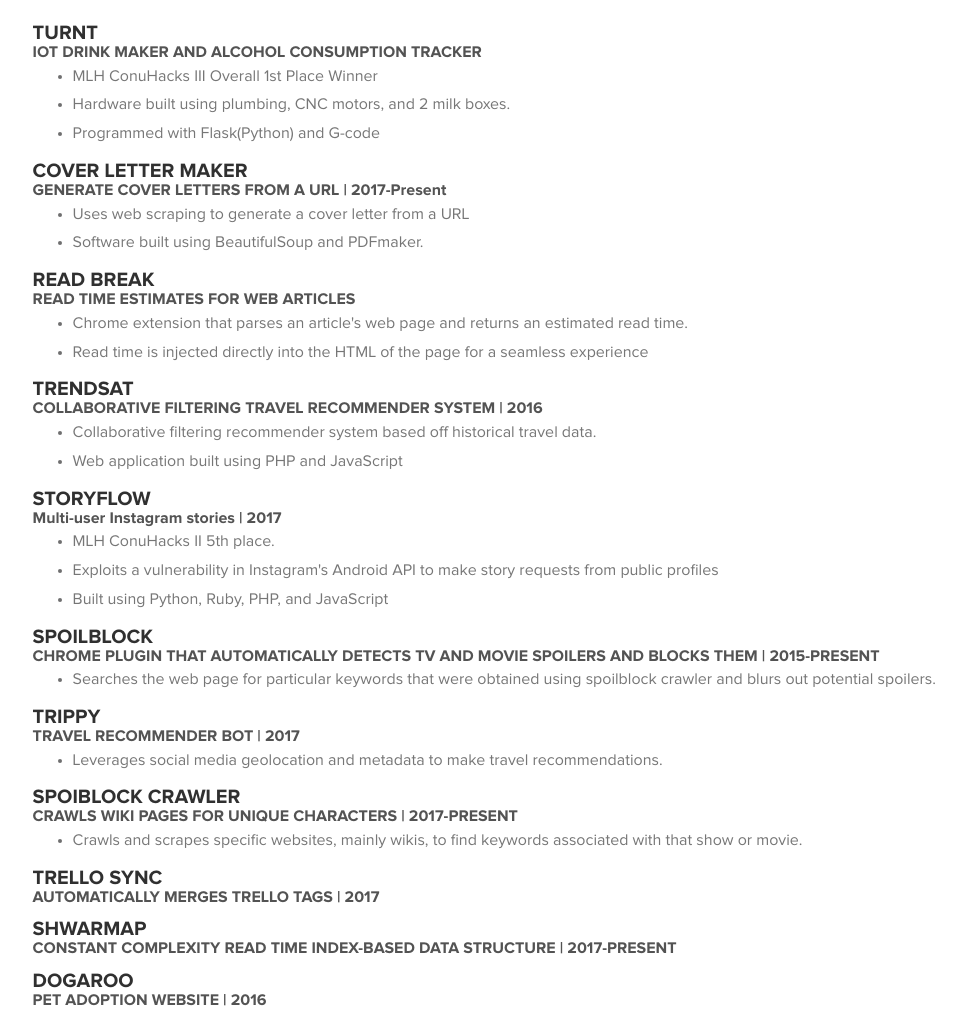
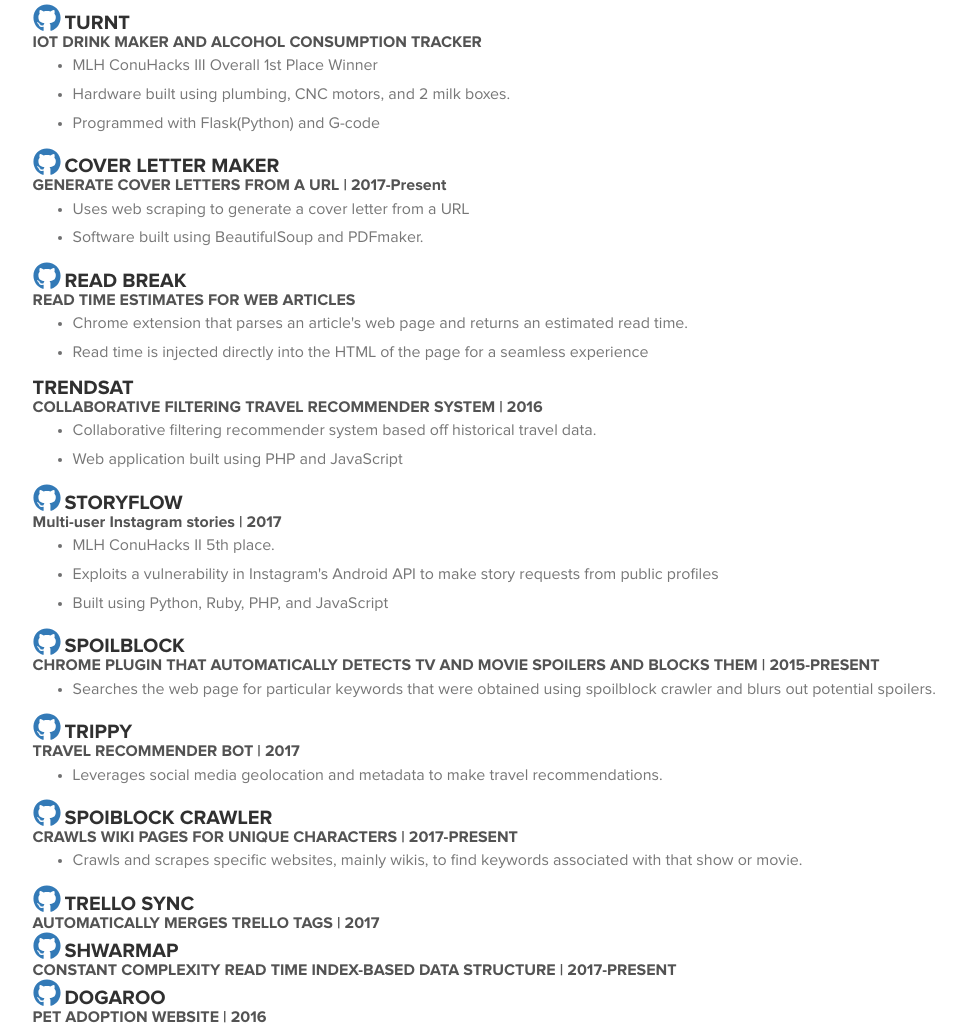
Before and after one commit to izconcept/izconcept.github.io, a plain HTML site: page index.html in a window 1280 px wide. Shown: the part 2070-3100 px from the top of the page, without its empty margins (121-1087 px from the left). Drawn offline with nearby package versions, Linux system fonts and the light colour scheme.

Commit message:
added github links + fixed css formatting

```diff
--- a/CSS/style.css
+++ b/CSS/style.css
@@ -17,6 +17,7 @@ body {
     font-size: 20px;
     font-family: nova-bold;
     margin-top: 12px;
+    display: inline;
 }
 .text-lead3 {
     color: rgba(26,26,26,.75);
--- a/index.html
+++ b/index.html
@@ -9,8 +9,8 @@
         <script src="https://code.jquery.com/jquery-3.1.1.min.js" integrity="sha256-hVVnYaiADRTO2PzUGmuLJr8BLUSjGIZsDYGmIJLv2b8=" crossorigin="anonymous"></script>
         <link rel="stylesheet" href="https://maxcdn.bootstrapcdn.com/bootstrap/3.3.7/css/bootstrap.min.css" integrity="sha384-BVYiiSIFeK1dGmJRAkycuHAHRg32OmUcww7on3RYdg4Va+PmSTsz/K68vbdEjh4u" crossorigin="anonymous">
         <script src="https://maxcdn.bootstrapcdn.com/bootstrap/3.3.7/js/bootstrap.min.js" integrity="sha384-Tc5IQib027qvyjSMfHjOMaLkfuWVxZxUPnCJA7l2mCWNIpG9mGCD8wGNIcPD7Txa" crossorigin="anonymous"></script>
-        <script src="https://use.fontawesome.com/47183d5423.js"></script>
-        <!--<script src="dependencies/parallax.min.js"></script>-->
+        <script defer src="https://use.fontawesome.com/releases/v5.0.6/js/all.js"></script>
+
         <link rel="stylesheet"href="dependencies/animate.css">
         <link rel="stylesheet" href="CSS/style.css">
         <script src="javascript/index.js"></script>
@@ -80,6 +80,7 @@
     <div id="section-projects" class="container section">
         <h1 class="text-lead" style="text-align: center;"c>Projects</h1>
 
+        <a href="#"><i class="fab fa-github fa-2x"></i></a>
         <h1 class="text-lead2">TURNT</h1>
         <h1 class="text-lead3">IOT DRINK MAKER AND ALCOHOL CONSUMPTION TRACKER </h1>
         <ul>
@@ -88,6 +89,7 @@
             <li><p class="text-content" style="margin-bottom: 0;">Programmed with Flask(Python) and G-code</p></li>
         </ul>
 
+        <a href="#"><i class="fab fa-github fa-2x"></i></a>
         <h1 class="text-lead2">COVER LETTER MAKER</h1>
         <h1 class="text-lead3">GENERATE COVER LETTERS FROM A URL | 2017-Present</h1>
         <ul>
@@ -95,6 +97,7 @@
             <li><p class="text-content" style="margin-bottom: 0;">Software built using BeautifulSoup and PDFmaker.</p></li>
         </ul>
 
+        <a href="#"><i class="fab fa-github fa-2x"></i></a>
         <h1 class="text-lead2">READ BREAK</h1>
         <h1 class="text-lead3">READ TIME ESTIMATES FOR WEB ARTICLES</h1>
         <ul>
@@ -109,6 +112,7 @@
             <li><p class="text-content" style="margin-bottom: 0;">Web application built using PHP and JavaScript</p></li>
         </ul>
 
+        <a href="#"><i class="fab fa-github fa-2x"></i></a>
         <h1 class="text-lead2">STORYFLOW</h1>
         <h1 class="text-lead3">Multi-user Instagram stories | 2017</h1>
         <ul>
@@ -117,30 +121,36 @@
             <li><p class="text-content" style="margin-bottom: 0;">Built using Python, Ruby, PHP, and JavaScript</p></li>
         </ul>
 
+        <a href="#"><i class="fab fa-github fa-2x"></i></a>
         <h1 class="text-lead2">SPOILBLOCK</h1>
         <h1 class="text-lead3">CHROME PLUGIN THAT AUTOMATICALLY DETECTS TV AND MOVIE SPOILERS AND BLOCKS THEM | 2015-PRESENT</h1>
         <ul>
             <li><p class="text-content" style="margin-bottom: 0;">Searches the web page for particular keywords that were obtained using spoilblock crawler and blurs out potential spoilers.</p></li>
         </ul>
 
+        <a href="#"><i class="fab fa-github fa-2x"></i></a>
         <h1 class="text-lead2">TRIPPY</h1>
         <h1 class="text-lead3">TRAVEL RECOMMENDER BOT | 2017</h1>
         <ul>
             <li><p class="text-content" style="margin-bottom: 0;">Leverages social media geolocation and metadata to make travel recommendations.</p></li>
         </ul>
 
+        <a href="#"><i class="fab fa-github fa-2x"></i></a>
         <h1 class="text-lead2">SPOIBLOCK CRAWLER</h1>
         <h1 class="text-lead3">CRAWLS WIKI PAGES FOR UNIQUE CHARACTERS | 2017-PRESENT</h1>
         <ul>
             <li><p class="text-content" style="margin-bottom: 0;">Crawls and scrapes specific websites, mainly wikis, to find keywords associated with that show or movie.</p></li>
         </ul>
 
+        <a href="#"><i class="fab fa-github fa-2x"></i></a>
         <h1 class="text-lead2">TRELLO SYNC</h1>
         <h1 class="text-lead3">AUTOMATICALLY MERGES TRELLO TAGS | 2017</h1>
 
+        <a href="#"><i class="fab fa-github fa-2x"></i></a>
         <h1 class="text-lead2">SHWARMAP</h1>
         <h1 class="text-lead3">CONSTANT COMPLEXITY READ TIME INDEX-BASED DATA STRUCTURE | 2017-PRESENT</h1>
 
+        <a href="#"><i class="fab fa-github fa-2x"></i></a>
         <h1 class="text-lead2">DOGAROO</h1>
         <h1 class="text-lead3">PET ADOPTION WEBSITE | 2016</h1>
 
```
